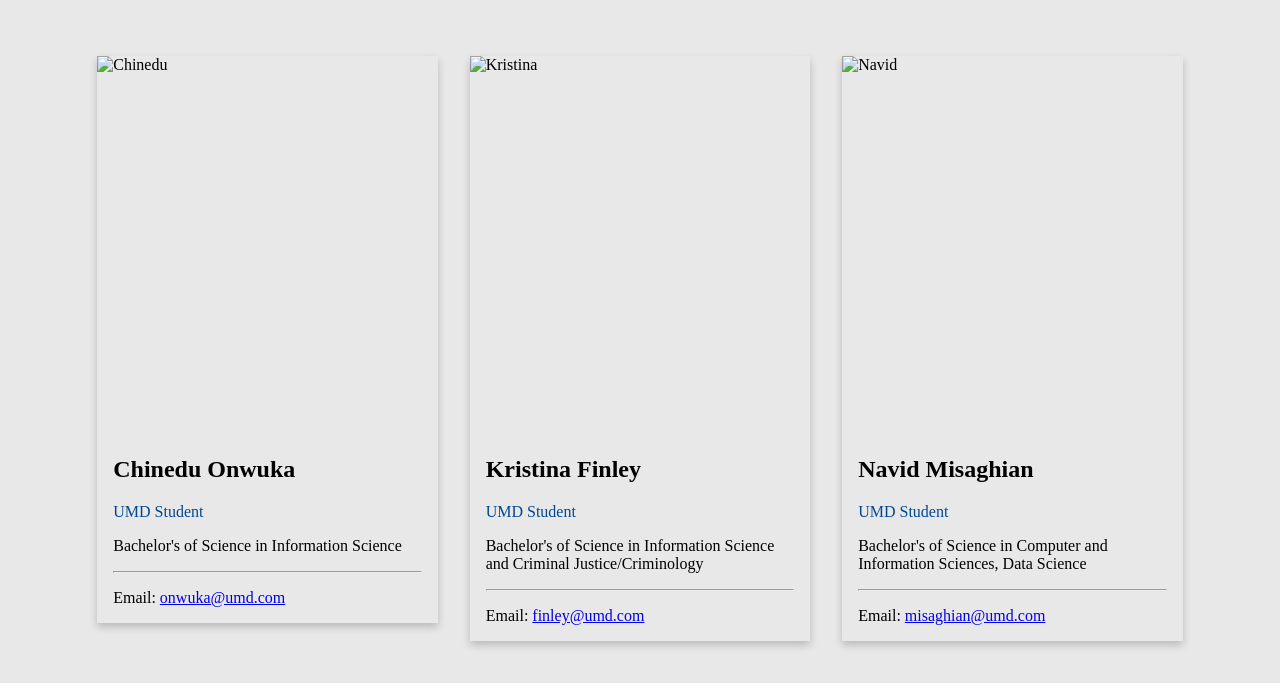
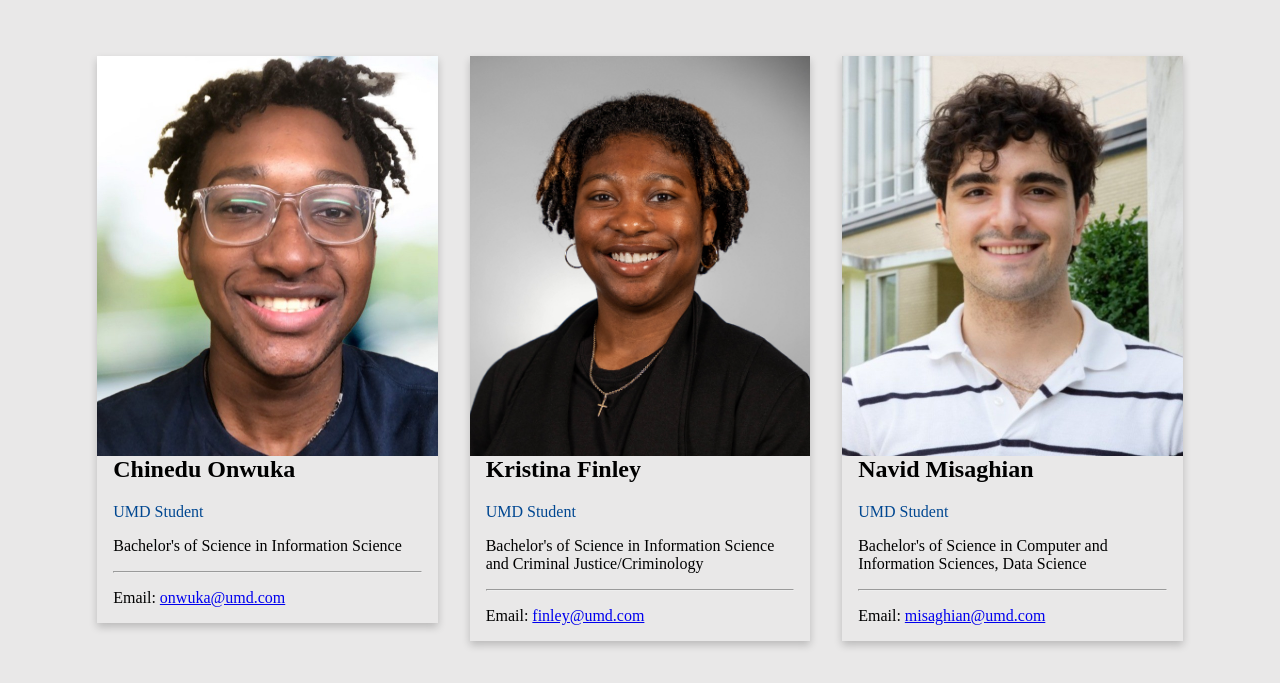
Before and after one commit to pistachionet/INST377_groupProj, a website: page public/about.html in a window 1280 px wide. Shown: the part 198-881 px from the top of the page. Drawn offline with Linux system fonts and the light colour scheme.

Commit message:
updates: Dec. 8th*

```diff
--- a/public/about.html
+++ b/public/about.html
@@ -169,7 +169,7 @@
     <div class="row">
       <div class="column">
         <div class="card">
-          <img id="image" src="images/chinedu_pic.jpeg" alt="Chinedu" />
+          <img id="image" src="images/chinedu.jpeg" alt="Chinedu" />
           <div class="container">
             <h2>Chinedu Onwuka</h2>
             <p class="title">UMD Student</p>
@@ -182,7 +182,7 @@
 
       <div class="column">
         <div class="card">
-          <img id="image" src="images/kristina_pic.JPG" alt="Kristina" />
+          <img id="image" src="images/kristina.JPG" alt="Kristina" />
           <div class="container">
             <h2>Kristina Finley</h2>
             <p class="title">UMD Student</p>
@@ -198,7 +198,7 @@
 
       <div class="column">
         <div class="card">
-          <img id="image" src="images/navid_pic.jpeg" alt="Navid" />
+          <img id="image" src="images/navid.jpeg" alt="Navid" />
           <div class="container">
             <h2>Navid Misaghian</h2>
             <p class="title">UMD Student</p>
```
